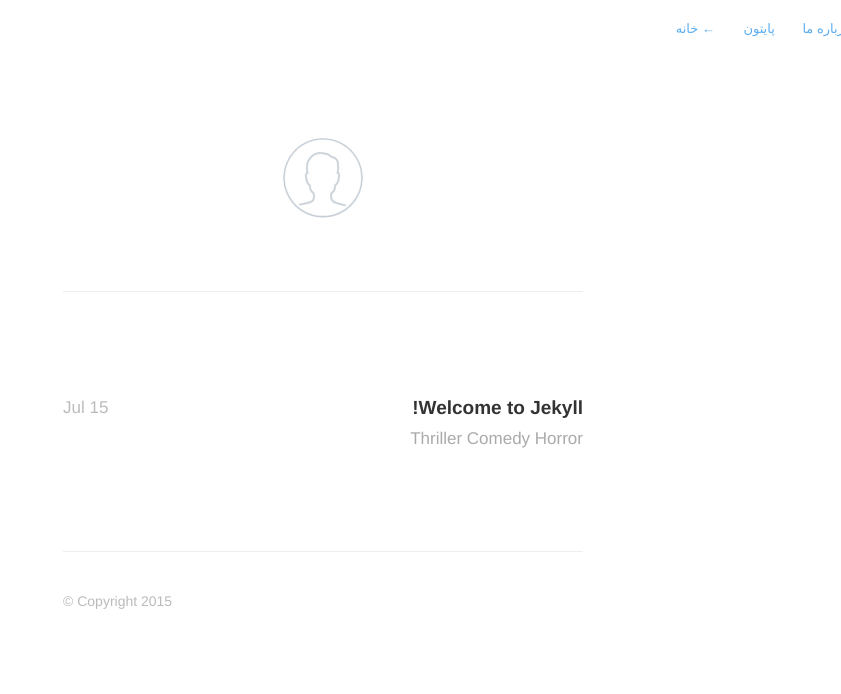
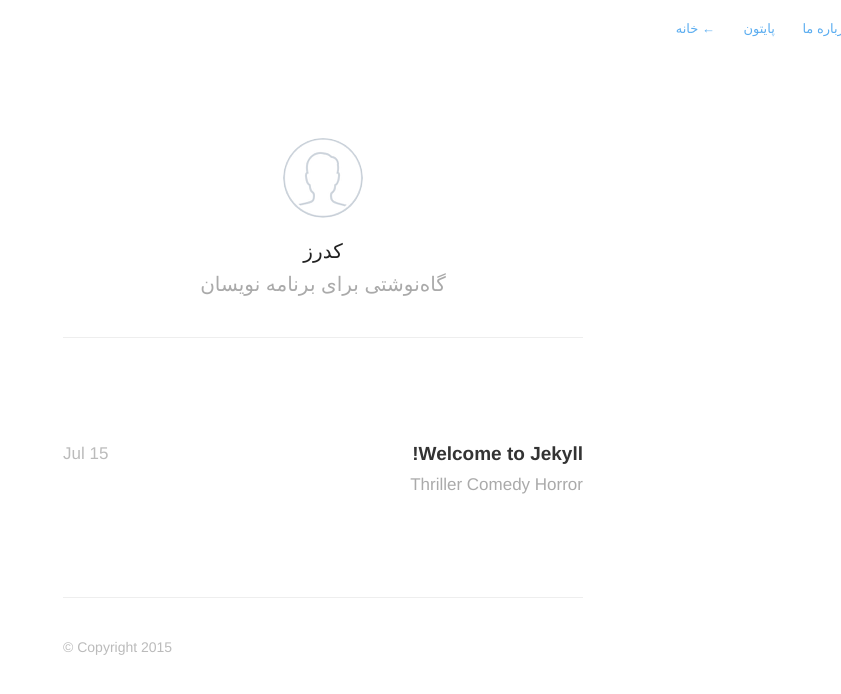
Before and after one commit to coderz-ir/coderz, a Jekyll site: the page built from index.html, in a window 1280 px wide. Shown: the top 694 px of the page, without its empty margins (439-1280 px from the left). Built offline with Jekyll 4.4.1, drawn with Linux system fonts in a browser that asks for light colours; nearby versions of some CDN libraries; some web fonts are replaced; Markdown is read by kramdown in place of the engine named in the settings; the list of posts is cut into pages by our own code.

Commit message:
fix site name

```diff
--- a/_config.yml
+++ b/_config.yml
@@ -1,5 +1,5 @@
 name: کدرز
-description:
+description: گاه‌نوشتی برای برنامه نویسان
 meta_description: "کدرز"
 
 aboutPage: true
--- a/_includes/profile.html
+++ b/_includes/profile.html
@@ -4,7 +4,7 @@
             <a href='{{ site.baseurl }}about'>
                 <img id="avatar" class="2x" src="/assets/images/avatar.png"/>
             </a>
-            <h1>{{ site.author }}</h1>
+            <h1>{{ site.name }}</h1>
             <h2>{{ site.description }}</h2>
         </header>
     </section>
```
